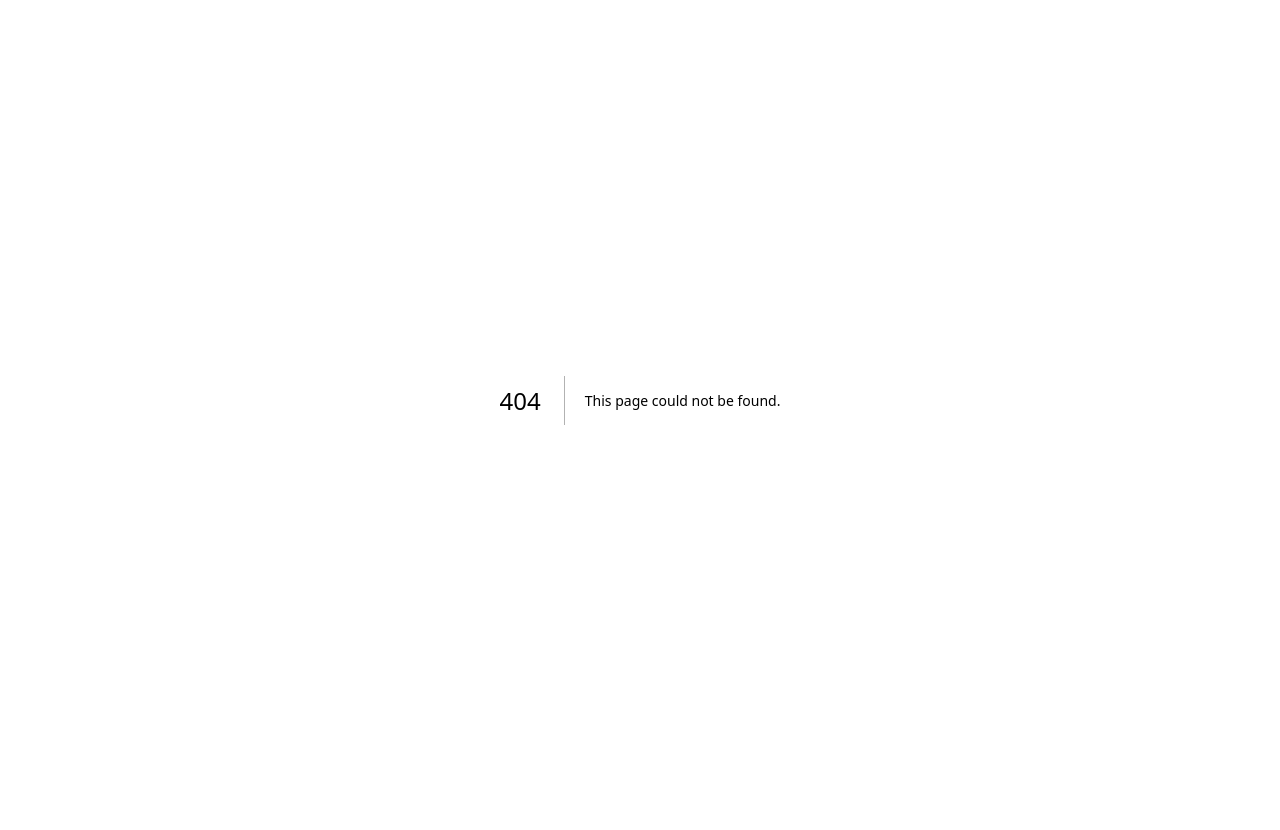
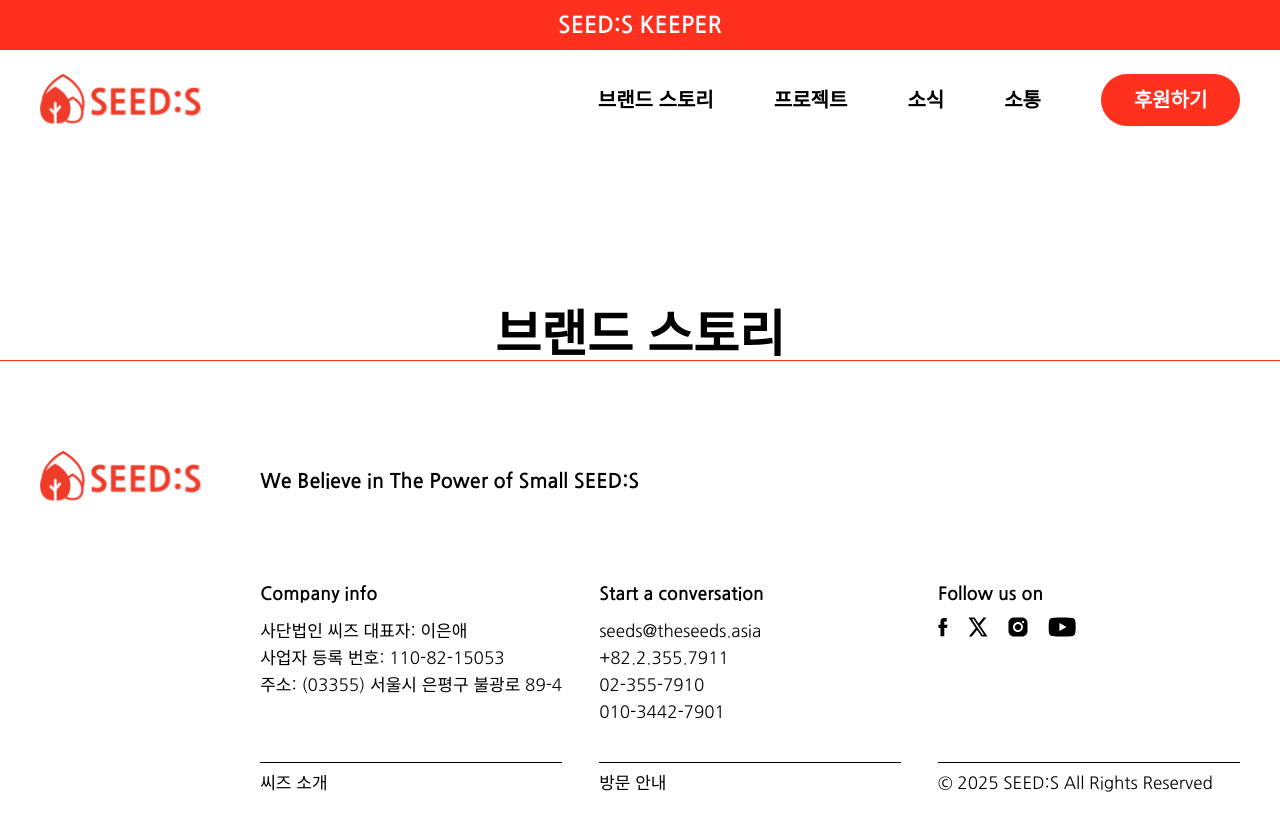
Before and after one commit to sparklaunch/ratatouille, a Next.js app: page /brand/history in a window 1280 px wide. Before the commit this address had no page. Shown: the top 830 px of the page. Before the commit the page ends 800 px from the top, so only its background shows below. Built offline with nearby package versions, Linux system fonts and the light colour scheme.

Commit message:
Add brand pages.

```diff
--- /dev/null
+++ b/src/app/brand/history/page.tsx
@@ -0,0 +1,13 @@
+import Footer from "@/components/footer/Footer";
+import Header from "@/components/header/Header";
+import styles from "./style.module.scss";
+
+export default function BrandPage() {
+    return <>
+        <Header />
+        <div className={styles.container}>
+            <h1 className={styles.title}>브랜드 스토리</h1>
+        </div>
+        <Footer />
+    </>;
+}
--- /dev/null
+++ b/src/app/brand/history/style.module.scss
@@ -0,0 +1,12 @@
+.container {
+    margin: auto;
+    padding-top: 310px;
+    display: flex;
+    flex-direction: column;
+    align-items: center;
+}
+
+.title {
+    font-weight: bold;
+    font-size: 50px;
+}
--- /dev/null
+++ b/src/app/brand/introduction/style.module.scss
@@ -0,0 +1,33 @@
+.container {
+    margin: auto;
+    padding-top: 310px;
+    width: 1200px;
+    display: flex;
+    flex-direction: column;
+    align-items: center;
+}
+
+.header {
+    font-weight: bold;
+    font-size: 50px;
+    margin-bottom: 60px;
+}
+
+.subheader {
+    display: flex;
+    flex-direction: row;
+    gap: 25px;
+    margin-bottom: 70px;
+    & span {
+        font-weight: bold;
+        font-size: 20px;
+        transition: all 0.3s;
+        &:hover {
+            color: var(--primary-color);
+        }
+    }
+}
+
+.activeSubheader {
+    color: var(--primary-color);
+}
--- a/src/components/header/Header.tsx
+++ b/src/components/header/Header.tsx
@@ -14,7 +14,7 @@
                 </Link>
                 <div className={styles.navigationContainer}>
                     <div className={styles.navigation}>
-                        <Link href="#" className={styles.menuItem}>
+                        <Link href="/brand/introduction" className={styles.menuItem}>
                             <span>브랜드 스토리</span>
                         </Link>
                         <Link href="#" className={styles.menuItem}>
```
Also changed, not shown: src/app/brand/introduction/page.tsx (added, +25 -0 lines).
